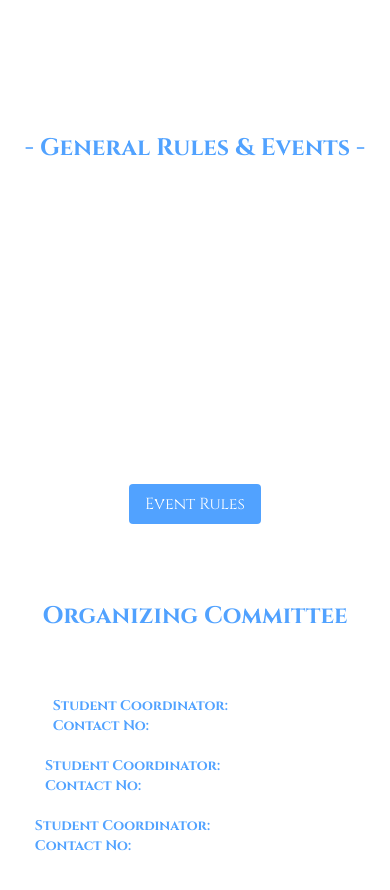
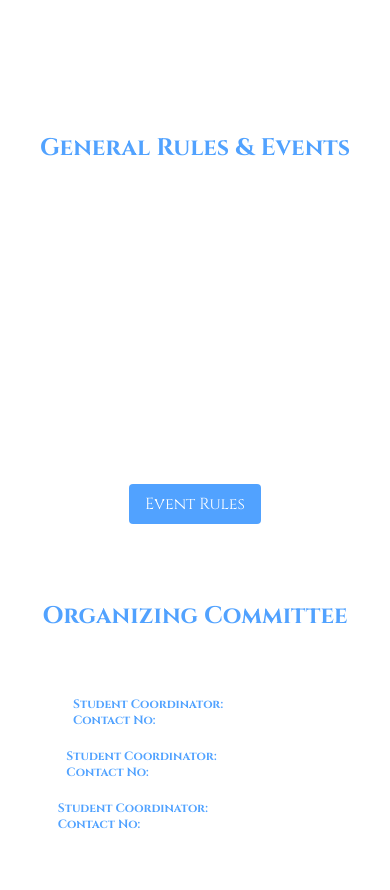
Before and after one commit to programmingwithshishir/registration-website, a React (Vite) app: page / in a window 390 px wide. Shown: the part 1240-2130 px from the top of the page. Built offline with nearby package versions, Linux system fonts and the light colour scheme.

Commit message:
Fix routing issue

```diff
--- a/src/components/page1.jsx
+++ b/src/components/page1.jsx
@@ -58,7 +58,7 @@ const Page1 = () => {
       {/* Rules and Regulations */}
       <div className="lg:h-screen lg:w-screen mt-15 font-primary flex flex-col justify-center items-center">
         <h1 className="mb-4 lg:mb-6 text-blue-400 font-primary font-bold text-2xl lg:text-4xl md:text-3xl">
-          - General Rules & Events -
+          General Rules & Events
         </h1>
         <p className="mx-5 md:max-w-[80vw] lg:max-w-[70vw] leading-4 lg:leading-6 font-primary text-sm md:text-base lg:text-xl text-white text-center">
           -The fest is open to all Engineering and Degree students-
@@ -88,7 +88,7 @@ const Page1 = () => {
           Organizing Committee
         </h1>
         <h1 className="mb-10 text-white font-primary">Student Coordinators</h1>
-        <div className="w-full text-sm md:text-base flex flex-col lg:flex-row items-center justify-center lg:justify-around lg:items-around">
+        <div className="w-full text-xs md:text-base flex flex-col lg:flex-row items-center justify-center lg:justify-around lg:items-around">
           <div className="mb-5 block text-white font-primary">
             <h1>
               <span className="text-blue-400 font-bold">
--- a/vite.config.js
+++ b/vite.config.js
@@ -6,6 +6,9 @@ import tailwindcss from "@tailwindcss/vite";
 // https://vite.dev/config/
 export default defineConfig({
   plugins: [react(), tailwindcss()],
+  server: {
+    historyApiFallback: true,
+  },
   resolve: {
     alias: {
       "@": path.resolve(__dirname, "./src"),
```
Also changed, not shown: firebase.json.
